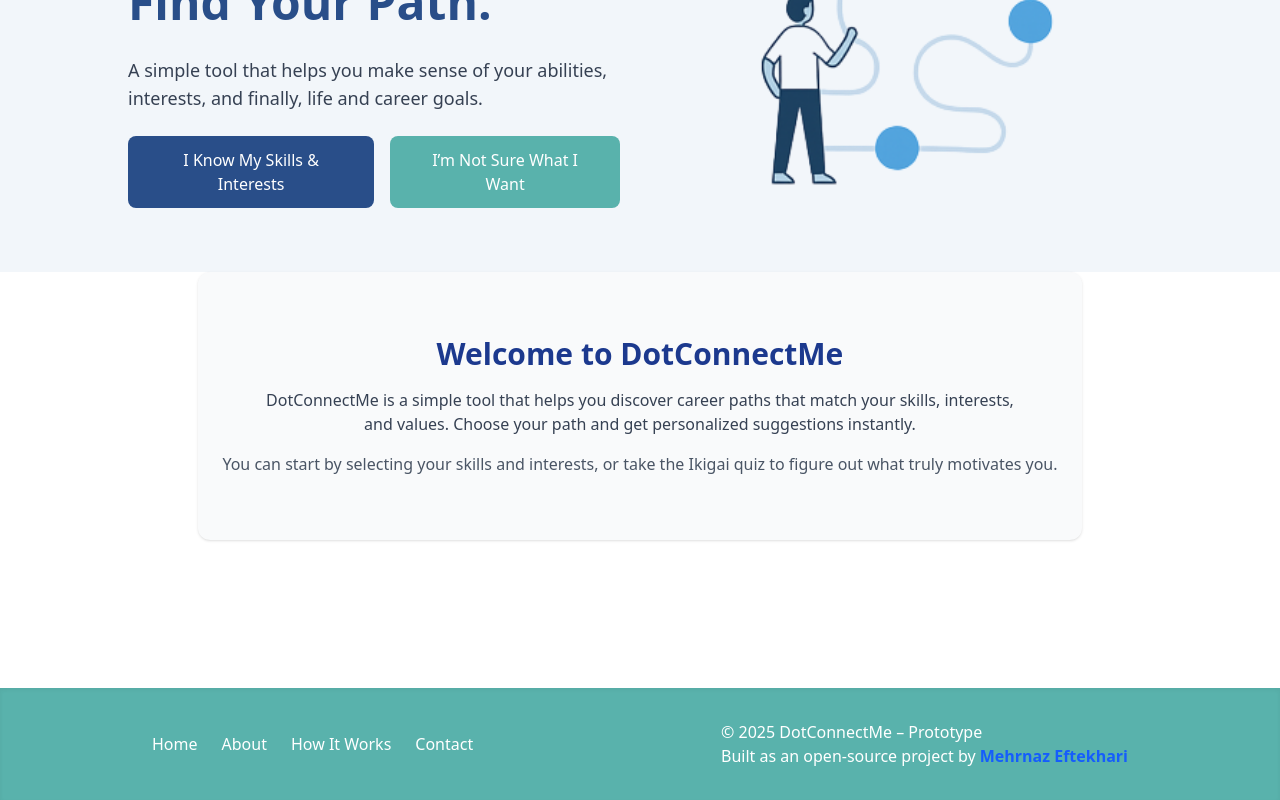
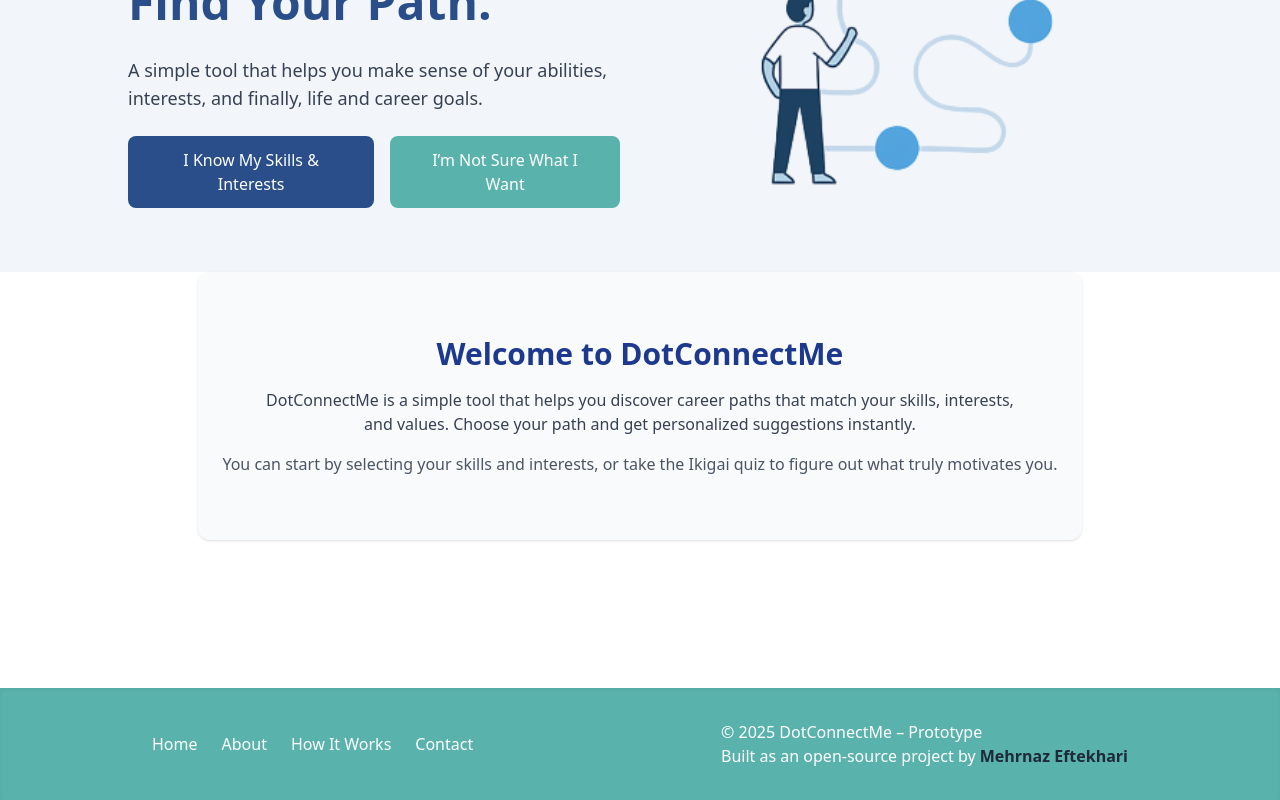
Before and after one commit to mehrnaz98/DotConnectMe, a Vue app: page / in a window 1280 px wide. Shown: the part 224-1024 px from the top of the page. Built offline with nearby package versions, Linux system fonts and the light colour scheme.

Commit message:
Update AppFooter.vue

```diff
--- a/src/components/AppFooter.vue
+++ b/src/components/AppFooter.vue
@@ -10,7 +10,7 @@
       <p class="text-white">
         © 2025 DotConnectMe – Prototype<br />
         Built as an open-source project by
-        <a class="text-blue-600 font-semibold" href="https://github.com/mehrnaz98"
+        <a class="text-gray-800 font-semibold" href="https://github.com/mehrnaz98"
           >Mehrnaz Eftekhari</a
         >
       </p>
```
